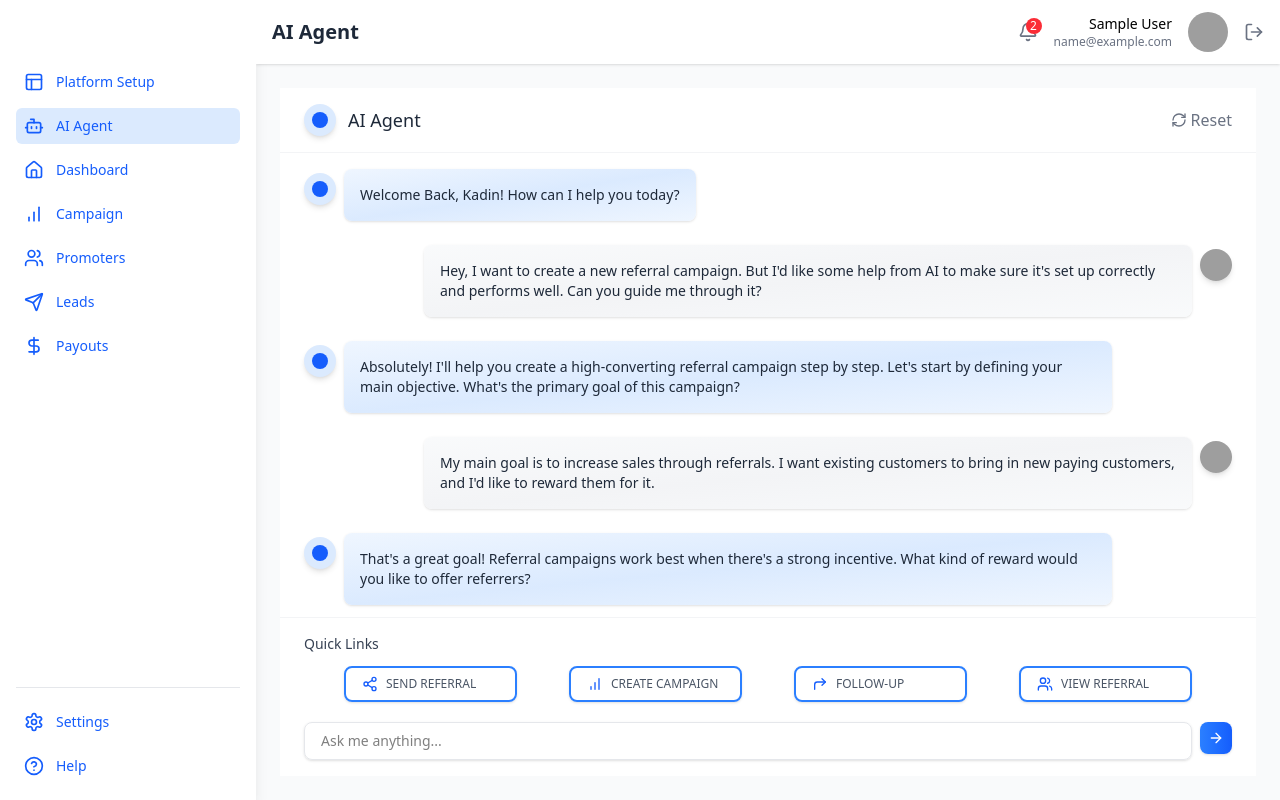
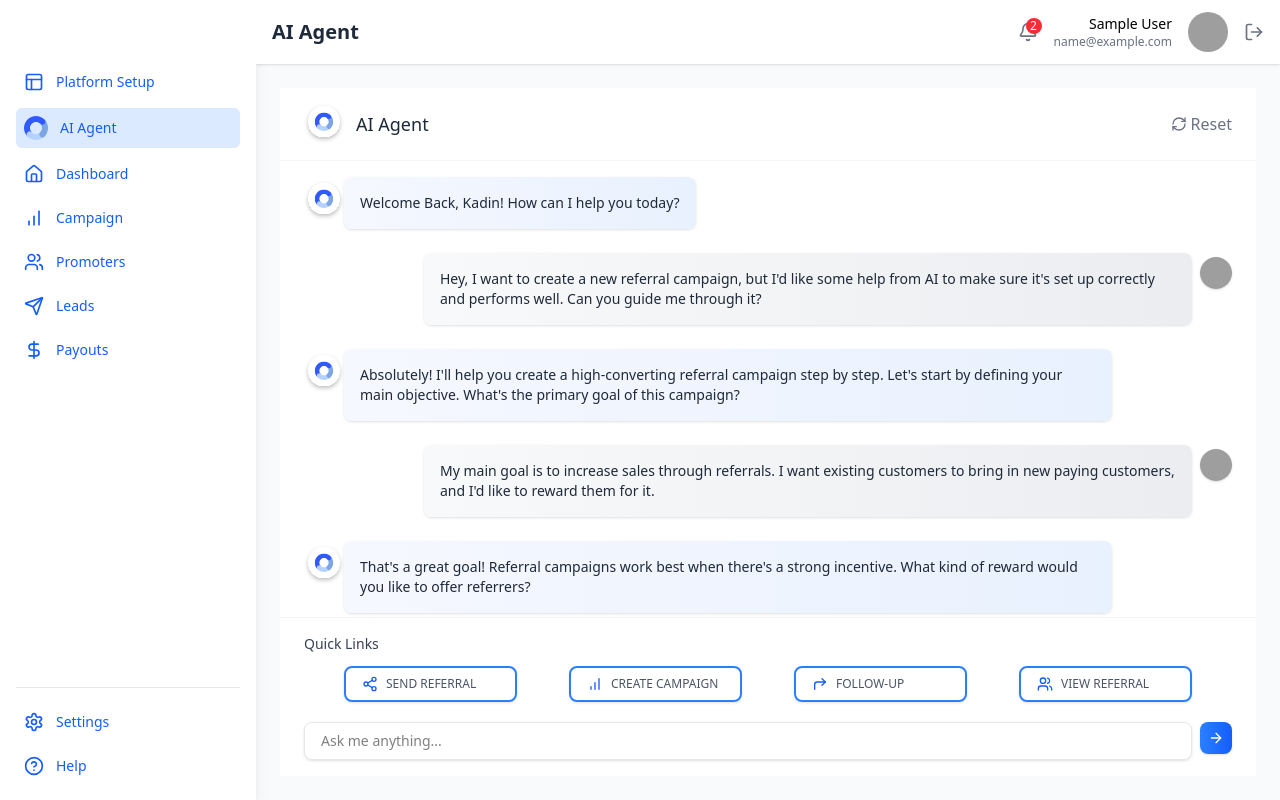
Before and after one commit to DEV1XX/Humanity-Assignment, a React (Vite) app: page /ai-agent in a window 1280 px wide. Built offline with nearby package versions, Linux system fonts and the light colour scheme; sample sign-in values are in the browser's storage; grey boxes are pictures that could not be loaded.

Commit message:
ai agent icon change

```diff
--- a/src/Components/Sidebar.jsx
+++ b/src/Components/Sidebar.jsx
@@ -1,5 +1,5 @@
 import React, { useState } from "react";
-import { Home, BarChart, Users, Send, DollarSign, Settings, HelpCircle, Layout, Bot, Menu, X } from "lucide-react";
+import { Home, BarChart, Users, Send, DollarSign, Settings, HelpCircle, Layout, Menu, X } from "lucide-react";
 import { NavLink } from "react-router-dom";
 
 const Sidebar = () => {
@@ -9,9 +9,27 @@ const Sidebar = () => {
     setIsOpen(!isOpen);
   };
 
+  // Custom AI Agent SVG icon component
+  const AIAgentIcon = () => (
+<svg width="24" height="24" viewBox="0 0 24 24" fill="none" xmlns="http://www.w3.org/2000/svg">
+<g clip-path="url(#clip0_2_36685)">
+<path d="M16.2383 7.7625C18.582 10.1063 18.582 13.9031 16.2383 16.2469C15.0664 17.4188 15.0664 19.3219 16.2383 20.4844C17.4102 21.6562 19.3133 21.6562 20.4852 20.4844C25.1727 15.7969 25.1727 8.20312 20.4852 3.51562L16.2383 7.7625Z" fill="#7CA5E4"/>
+<path d="M20.475 3.51562C15.7875 -1.17188 8.20312 -1.17188 3.51562 3.51562C-1.17188 8.20312 -1.17188 15.7969 3.51562 20.4844L7.7625 16.2469C5.41875 13.9031 5.41875 10.1063 7.7625 7.7625C10.1063 5.41875 13.9031 5.41875 16.2469 7.7625C17.4188 8.93438 19.3219 8.93438 20.4938 7.7625C21.6469 6.59063 21.6469 4.6875 20.475 3.51562Z" fill="#305AFF"/>
+<path d="M20.4742 20.4846L16.2273 16.2471C13.8836 18.5908 10.0867 18.5908 7.74297 16.2471L3.49609 20.4846C8.20234 25.1721 15.7867 25.1721 20.4742 20.4846Z" fill="#B5D2FF"/>
+<path d="M16.2383 16.2471C17.4102 15.0752 19.3039 15.0752 20.4758 16.2471C21.6477 17.4189 21.6477 19.3221 20.4758 20.4939C19.3039 21.6658 17.4102 21.6658 16.2383 20.4939C15.0664 19.3221 15.0664 17.4189 16.2383 16.2471Z" fill="#7CA5E4"/>
+<path d="M3.51562 16.2468C4.6875 15.075 6.58125 15.075 7.75312 16.2468C8.925 17.4187 8.925 19.3218 7.75312 20.4937C6.58125 21.6656 4.6875 21.6656 3.51562 20.4937C2.34375 19.3218 2.34375 17.4187 3.51562 16.2468Z" fill="#B5D2FF"/>
+</g>
+<defs>
+<clipPath id="clip0_2_36685">
+<rect width="24" height="24" fill="white"/>
+</clipPath>
+</defs>
+</svg>
+  );
+
   const mainLinks = [
     { label: "Platform Setup", icon: <Layout size={20} />, path: "/platform-setup" },
-    { label: "AI Agent", icon: <Bot size={20} />, path: "/ai-agent" },
+    { label: "AI Agent", icon: <AIAgentIcon />, path: "/ai-agent" },
     { label: "Dashboard", icon: <Home size={20} />, path: "/" },
     { label: "Campaign", icon: <BarChart size={20} />, path: "/campaign" },
     { label: "Promoters", icon: <Users size={20} />, path: "/promoters" },
@@ -68,7 +86,6 @@ const Sidebar = () => {
         } md:translate-x-0 md:static md:z-0`}
       >
 
-
         {/* Main navigation links */}
         <nav className="p-4 space-y-2 flex-grow overflow-y-auto mt-12">
           {mainLinks.map((link, idx) => (
--- a/src/Pages/AiAgent.jsx
+++ b/src/Pages/AiAgent.jsx
@@ -14,7 +14,7 @@ const AiAgent = () => {
     },
     {
       type: "user",
-      message: "Hey, I want to create a new referral campaign. But I'd like some help from AI to make sure it's set up correctly and performs well. Can you guide me through it?"
+      message: "Hey, I want to create a new referral campaign, but I'd like some help from AI to make sure it's set up correctly and performs well. Can you guide me through it?"
     },
     {
       type: "agent",
@@ -107,13 +107,45 @@ const AiAgent = () => {
     { label: "VIEW REFERRAL", icon: <Users size={16} /> }
   ];
 
+  // AI Agent SVG Icon Component
+  const AgentIcon = () => (
+    <svg width="40" height="40" viewBox="0 0 52 52" fill="none" xmlns="http://www.w3.org/2000/svg">
+      <g filter="url(#filter0_d_2_36682)">
+        <circle cx="26" cy="23" r="20" fill="white"/>
+      </g>
+      <g clipPath="url(#clip0_2_36682)">
+        <path d="M30.2383 18.7625C32.582 21.1063 32.582 24.9031 30.2383 27.2469C29.0664 28.4188 29.0664 30.3219 30.2383 31.4844C31.4102 32.6562 33.3133 32.6562 34.4852 31.4844C39.1727 26.7969 39.1727 19.2031 34.4852 14.5156L30.2383 18.7625Z" fill="#7CA5E4"/>
+        <path d="M34.475 14.5156C29.7875 9.82812 22.2031 9.82812 17.5156 14.5156C12.8281 19.2031 12.8281 26.7969 17.5156 31.4844L21.7625 27.2469C19.4188 24.9031 19.4188 21.1063 21.7625 18.7625C24.1063 16.4188 27.9031 16.4188 30.2469 18.7625C31.4188 19.9344 33.3219 19.9344 34.4938 18.7625C35.6469 17.5906 35.6469 15.6875 34.475 14.5156Z" fill="#305AFF"/>
+        <path d="M34.4742 31.4846L30.2273 27.2471C27.8836 29.5908 24.0867 29.5908 21.743 27.2471L17.4961 31.4846C22.2023 36.1721 29.7867 36.1721 34.4742 31.4846Z" fill="#B5D2FF"/>
+        <path d="M30.2383 27.2471C31.4102 26.0752 33.3039 26.0752 34.4758 27.2471C35.6477 28.4189 35.6477 30.3221 34.4758 31.4939C33.3039 32.6658 31.4102 32.6658 30.2383 31.4939C29.0664 30.3221 29.0664 28.4189 30.2383 27.2471Z" fill="#7CA5E4"/>
+        <path d="M17.5156 27.2468C18.6875 26.075 20.5812 26.075 21.7531 27.2468C22.925 28.4187 22.925 30.3218 21.7531 31.4937C20.5812 32.6656 18.6875 32.6656 17.5156 31.4937C16.3438 30.3218 16.3438 28.4187 17.5156 27.2468Z" fill="#B5D2FF"/>
+      </g>
+      <defs>
+        <filter id="filter0_d_2_36682" x="0" y="0" width="52" height="52" filterUnits="userSpaceOnUse" colorInterpolationFilters="sRGB">
+          <feFlood floodOpacity="0" result="BackgroundImageFix"/>
+          <feColorMatrix in="SourceAlpha" type="matrix" values="0 0 0 0 0 0 0 0 0 0 0 0 0 0 0 0 0 0 127 0" result="hardAlpha"/>
+          <feOffset dy="3"/>
+          <feGaussianBlur stdDeviation="3"/>
+          <feComposite in2="hardAlpha" operator="out"/>
+          <feColorMatrix type="matrix" values="0 0 0 0 0 0 0 0 0 0 0 0 0 0 0 0 0 0 0.25 0"/>
+          <feBlend mode="normal" in2="BackgroundImageFix" result="effect1_dropShadow_2_36682"/>
+          <feBlend mode="normal" in="SourceGraphic" in2="effect1_dropShadow_2_36682" result="shape"/>
+        </filter>
+        <clipPath id="clip0_2_36682">
+          <rect width="24" height="24" fill="white" transform="translate(14 11)"/>
+        </clipPath>
+      </defs>
+    </svg>
+  );
+
   return (
     <div className="flex flex-col h-full bg-white">
       {/* Header */}
       <div className="flex justify-between items-center px-4 md:px-6 py-3 md:py-4 bg-white border-b border-gray-100">
         <div className="flex items-center">
-          <div className="w-7 h-7 md:w-8 md:h-8 rounded-full bg-blue-100 flex items-center justify-center mr-2 md:mr-3 shadow-md">
-            <div className="w-3 h-3 md:w-4 md:h-4 rounded-full bg-blue-600"></div>
+          {/* Updated AI Agent logo with the provided SVG */}
+          <div className="mr-3 flex-shrink-0">
+            <AgentIcon />
           </div>
           <h1 className="text-base md:text-lg font-medium text-gray-800">AI Agent</h1>
         </div>
@@ -132,10 +164,17 @@ const AiAgent = () => {
           <div key={index} className="mb-4 md:mb-6">
             {item.type === "agent" ? (
               <div className="flex mb-1">
-                <div className="mt-1 w-7 h-7 md:w-8 md:h-8 rounded-full bg-blue-100 flex items-center justify-center mr-2 flex-shrink-0 shadow-md">
-                  <div className="w-3 h-3 md:w-4 md:h-4 rounded-full bg-blue-600"></div>
+                {/* Updated AI Agent profile icon for messages */}
+                <div className="mt-1 mr-2 flex-shrink-0" style={{ width: "32px", height: "32px" }}>
+                  <AgentIcon />
                 </div>
-                <div className="bg-gradient-to-br from-blue-50 via-blue-100 to-blue-50 rounded-lg p-3 md:p-4 max-w-full md:max-w-3xl shadow-sm">
+                {/* Updated gradient based on Figma design with exact hex values */}
+                <div
+                  className="rounded-lg p-3 md:p-4 max-w-full md:max-w-3xl shadow-sm"
+                  style={{
+                    background: "linear-gradient(to right, #F6F8FF, #E8F1FE)"
+                  }}
+                >
                   <p className="text-xs md:text-sm text-gray-800">{item.message}</p>
 
                   {/* Summary Box */}
@@ -173,10 +212,16 @@ const AiAgent = () => {
               </div>
             ) : (
               <div className="flex justify-end mb-1">
-                <div className="bg-gradient-to-br from-gray-50 via-gray-100 to-gray-50 rounded-lg p-3 md:p-4 max-w-full md:max-w-3xl shadow-sm">
+                {/* Updated gradient for user messages based on Figma with exact hex values */}
+                <div
+                  className="rounded-lg p-3 md:p-4 max-w-full md:max-w-3xl shadow-sm"
+                  style={{
+                    background: "linear-gradient(to right, #F8F9FA, #EBEDF0)"
+                  }}
+                >
                   <p className="text-xs md:text-sm text-gray-800">{item.message}</p>
                 </div>
-                <div className="ml-2 mt-1 w-7 h-7 md:w-8 md:h-8 overflow-hidden rounded-full flex-shrink-0 shadow-md">
+                <div className="ml-2 mt-1 w-7 h-7 md:w-8 md:h-8 overflow-hidden rounded-full flex-shrink-0 shadow-sm">
                   {/* User profile photo */}
                   <img
                     src={userProfilePhoto}
--- a/src/Pages/PlatformSetup/SetupSteps.jsx
+++ b/src/Pages/PlatformSetup/SetupSteps.jsx
@@ -1,15 +1,24 @@
 import React from "react";
-import { CheckCircle, Circle } from "lucide-react";
+import { Circle } from "lucide-react";
 
 const SetupSteps = ({ setupSteps, completedSteps, inProgressStep }) => {
+  // Custom check mark SVG component
+  const CustomCheckMark = () => (
+    <svg width="48" height="48" viewBox="0 0 48 48" fill="none" xmlns="http://www.w3.org/2000/svg">
+<path d="M24 44C35.0457 44 44 35.0457 44 24C44 12.9543 35.0457 4 24 4C12.9543 4 4 12.9543 4 24C4 35.0457 12.9543 44 24 44Z" fill="#19C79F" stroke="#19C79F" stroke-width="2" stroke-linecap="round" stroke-linejoin="round"/>
+<path d="M32 18L21 29L16 24" stroke="white" stroke-width="3" stroke-linecap="round" stroke-linejoin="round"/>
+</svg>
+
+  );
+
   const renderStepIndicator = (step) => {
     if (completedSteps.includes(step.id)) {
       return (
         <div className="flex items-center">
           <div className="w-8 h-8 rounded-full bg-white flex items-center justify-center">
-            {/* Modified tick to match Figma design */}
+            {/* Using the custom SVG tick mark instead of CheckCircle */}
             <div className="w-8 h-8 rounded-full bg-emerald-500 flex items-center justify-center">
-              <CheckCircle size={20} className="text-white" />
+              <CustomCheckMark />
             </div>
           </div>
           <div className="ml-3">
```
